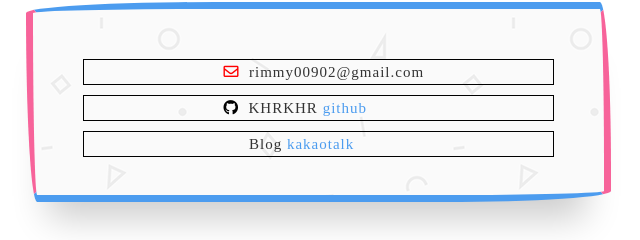
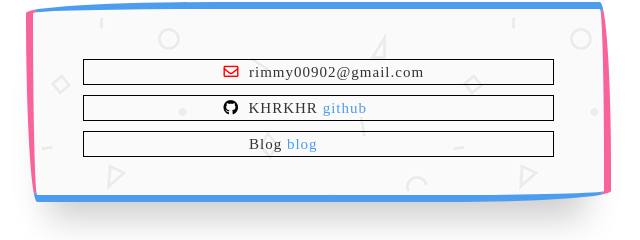
Before and after one commit to KHRKHR/Portfolio, a plain HTML site: page index.html in a window 1280 px wide. Shown: the part 3548-3788 px from the top of the page, 322-962 px from the left. Drawn offline with Linux system fonts and the light colour scheme; files whose address does not match are found by name; a web font is replaced by a local one.

Commit message:
Update index.html

```diff
--- a/index.html
+++ b/index.html
@@ -378,7 +378,7 @@
                     </div>
 
                     <div class="con">
-                      <i class="fab fa-user" style="color:#3A1D1D;"></i>&nbsp;&nbsp;Blog <a href="https://khrkhr.github.io/" target="_blank">kakaotalk</a>
+                      <i class="fab fa-user" style="color:#3A1D1D;"></i>&nbsp;&nbsp;Blog <a href="https://khrkhr.github.io/" target="_blank">blog</a>
 
                     </div>
 
```
